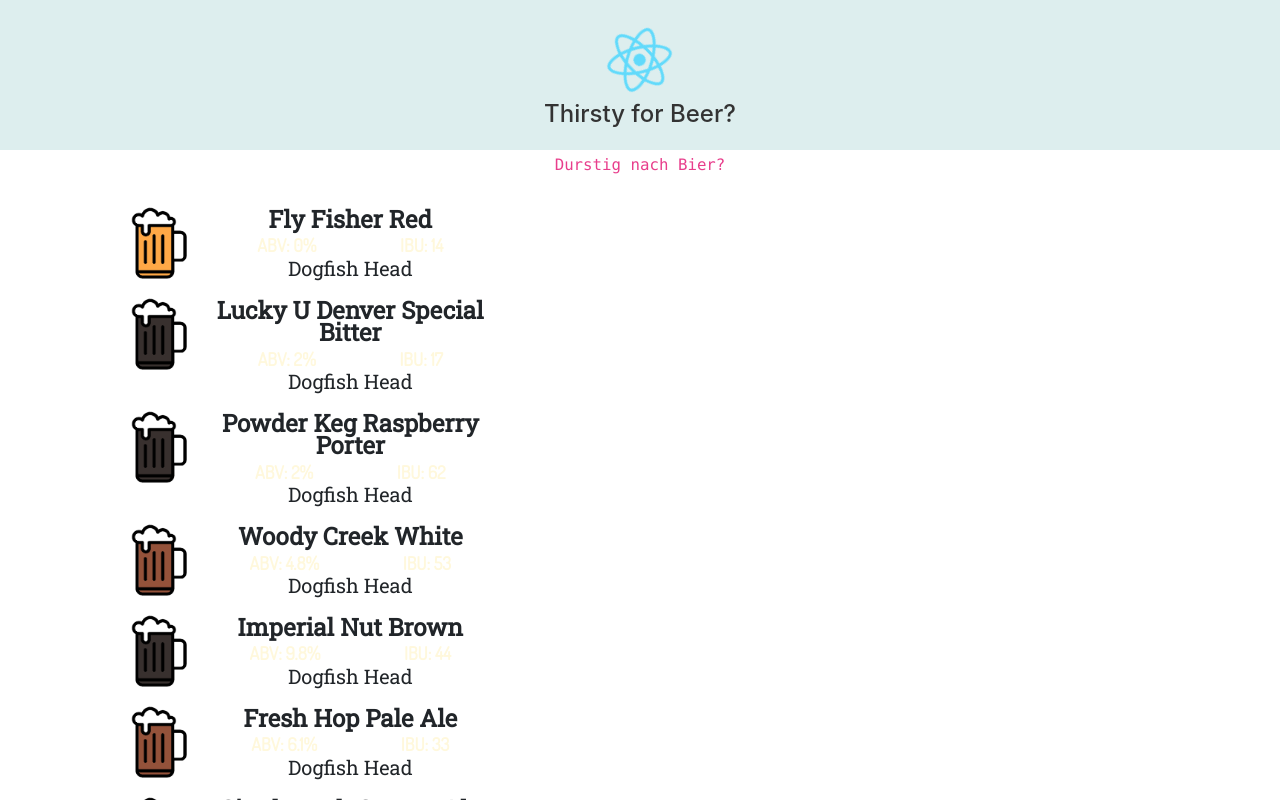
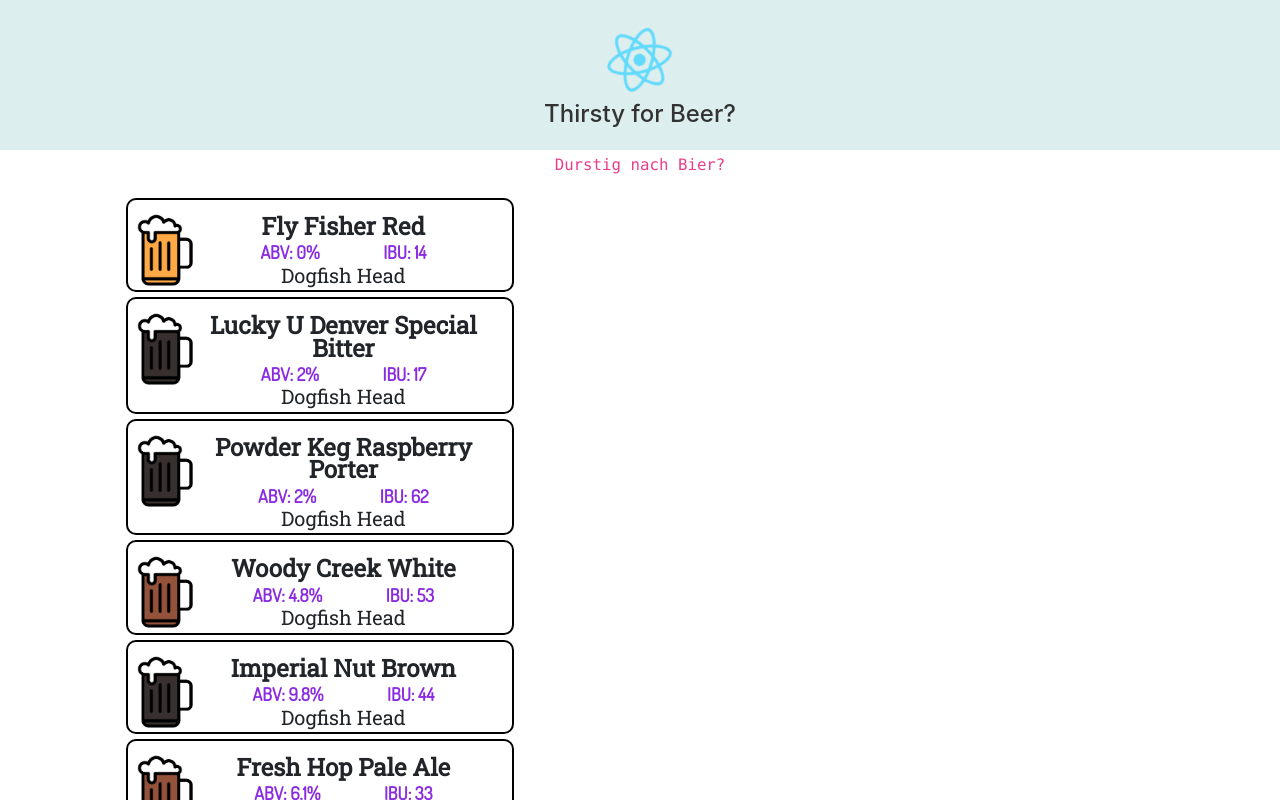
Before and after one commit to Cplacke/draftlink, a React (Create React App) app: page / in a window 1280 px wide. Shown: the top 800 px of the page. Built offline with nearby package versions, Linux system fonts and the light colour scheme; no server answers; a web font is replaced by a local one.

Commit message:
Added border and spacing around each beer component. Need to fix border resizing on click and x-axis scroll. Page width shouldnt be wider than the device screen.

```diff
--- a/src/components/Beer/Beer.css
+++ b/src/components/Beer/Beer.css
@@ -40,7 +40,7 @@
 .ai-container {
   font-family: 'Dosis', sans-serif;
   /* color : rgb(114, 114, 114); */
-  color: cornsilk;
+  color: blueviolet;
   font-weight: 900;
   font-size: 18px;
   display: block;
@@ -48,7 +48,7 @@
 }
 
 .ibu, .abv {
-  padding: 0px 40px;
+  padding: 0px 30px;
   display: inline;
   padding: auto;
 }
@@ -67,11 +67,13 @@
 .beer-container {
   max-height: 120px;
   height: auto;
-  width: 420px;
+  width: 98%;
   line-height: 1.4em;
   border-radius: 10px;
   display: inline-block;
   text-align: left;
+  border: solid 2pt black;
+  margin-top: 5px;
 }
 
 #mcm-btn {
--- a/src/components/Beer/Beer.js
+++ b/src/components/Beer/Beer.js
@@ -1,7 +1,7 @@
 import React, { Component } from 'react';
 import { getImage } from '../../img/Images';
 import './Beer.css';
-import { Button, Collapse, Well, Media } from 'react-bootstrap';
+//import { Button, Collapse, Well, Media } from 'react-bootstrap';
 
 class Beer extends Component {
 
--- a/src/components/BeerList/BeerList.css
+++ b/src/components/BeerList/BeerList.css
@@ -1,3 +1,7 @@
 #mcm-list {
     width: 100%;
 }
+
+#beer-list-container {
+    width: 100%;
+}
```
